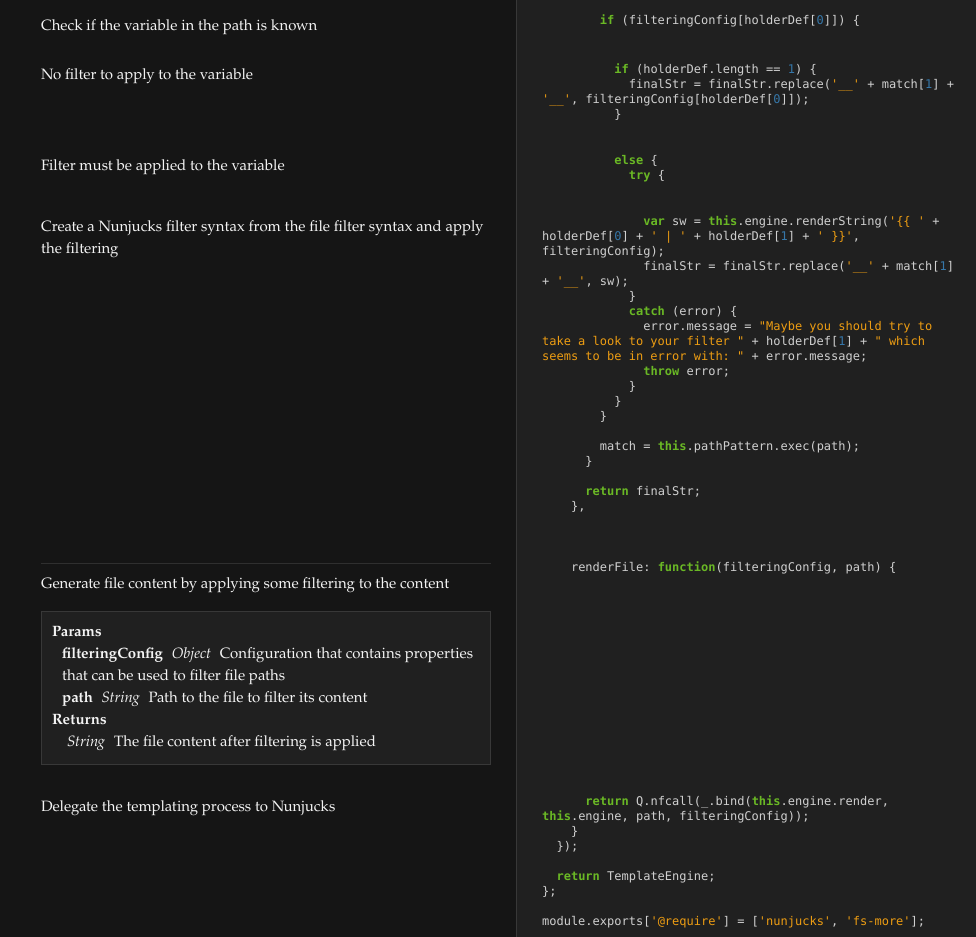
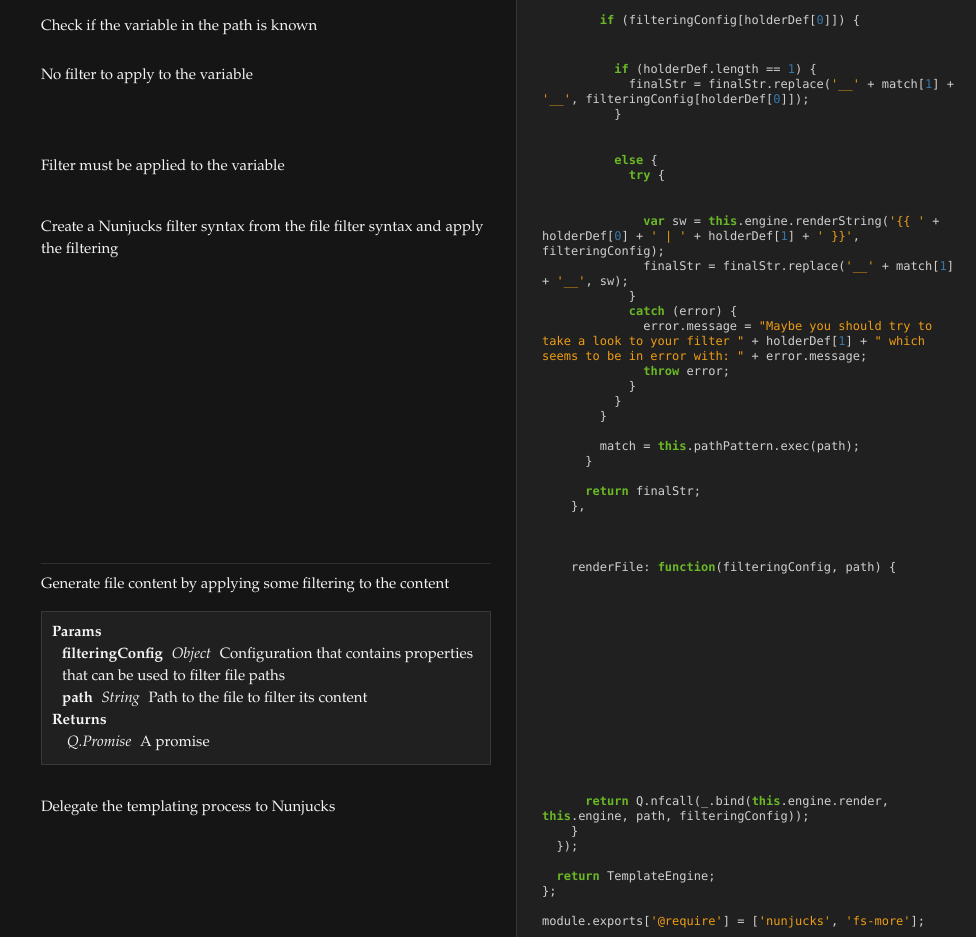
Before and after one commit to lotaris/project-scaffolder, a website: page annotated/template.engine.js.html in a window 1280 px wide and 1955 px high. Shown: the part 1018-1955 px from the top of the page, without its empty margins (304-1280 px from the left). Drawn offline with Linux system fonts and the light colour scheme.

Commit message:
Updated annotated source

```diff
--- a/annotated/template.engine.js.html
+++ b/annotated/template.engine.js.html
@@ -303,8 +303,8 @@ out of the box in Nunjucks</p>
     <div class="dox_tag_title">Returns</div>
     <div class="dox_tag_detail">
       <span class="dox_tag_name"></span>
-      <span class="dox_type">String</span>
-      <span>The file content after filtering is applied</span>
+      <span class="dox_type">Q.Promise</span>
+      <span>A promise</span>
     </div>
   </div>
 </div>
```
